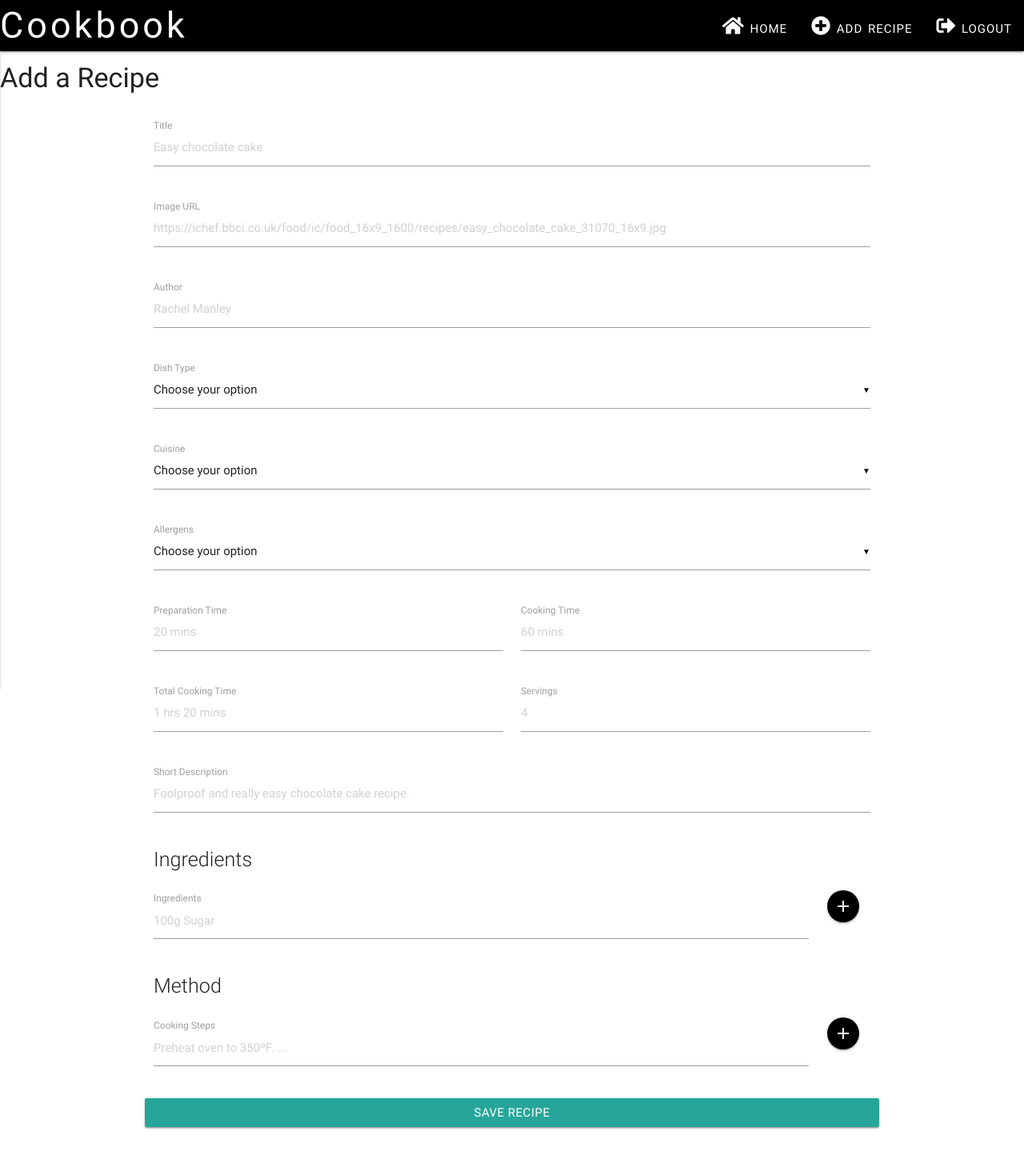
After one commit to pramcistudent/cookbook-project3, a Flask app: page /add_recipe in a window 1280 px wide. The commit adds this page. Shown: the whole page at 80% size. Run offline with Flask 2, Linux system fonts and the light colour scheme; some libraries are stand-ins or nearby versions.

Commit message:
Added addrecipe.html page

```diff
--- a/app.py
+++ b/app.py
@@ -9,10 +9,14 @@ app.config["MONGO_URI"] = os.environ.get("MONGO_URI", 'mongodb://localhost')
 mongo = PyMongo(app)
 
 @app.route('/')
-@app.route('/get_recipes')
-def get_recipes():
+@app.route('/all_recipes')
+def all_recipes():
     return render_template("index.html",
     dishes=mongo.db.dishes.find())
+
+@app.route('/add_recipe')
+def add_recipe():
+    return render_template("addrecipe.html")
 
 if __name__ == '__main__':
     app.run(host=os.environ.get('IP'),
--- /dev/null
+++ b/templates/addrecipe.html
@@ -0,0 +1,122 @@
+{% extends 'base.html' %}
+{% block content %}
+<h4 class="heading">Add a Recipe</h4>
+<div class="container">
+    <div class="row">
+        <form action="" method="POST" class="col s12">
+            <div class="row">
+                <div class="input-field col s12">
+                <input placeholder="Easy chocolate cake" id="title" type="text" class="validate">
+                <label for="title">Title</label>
+                </div>
+            </div>
+            <div class="row">
+                <div class="input-field col s12">
+                <input placeholder="https://ichef.bbci.co.uk/food/ic/food_16x9_1600/recipes/easy_chocolate_cake_31070_16x9.jpg" id="image_url" type="text" class="validate">
+                <label for="image_url">Image URL</label>
+                </div>
+            </div>
+            <div class="row">
+                <div class="input-field col s12">
+                <input placeholder="Rachel Manley" id="author" type="text" class="validate">
+                <label for="author">Author</label>
+                </div>
+            </div>
+            <div class="row">
+                <div class="input-field col s12">
+                    <select>
+                        <option value="" disabled selected>Choose your option</option>
+                        <option value="1">Soup</option>
+                        <option value="2">Dessert</option>
+                        <option value="3">Sandwiches</option>
+                        <option value="4">Salad</option>
+                    </select>
+                    <label>Dish Type</label>
+                </div>
+            </div>
+            <div class="row">
+                <div class="input-field col s12">
+                    <select>
+                        <option value="" disabled selected>Choose your option</option>
+                        <option value="1">English</option>
+                        <option value="2">Chinese</option>
+                        <option value="3">Thai</option>
+                        <option value="4">Italian</option>
+                    </select>
+                    <label>Cuisine</label>
+                </div>
+            </div>
+            <div class="row">
+                <div class="input-field col s12">
+                    <select>
+                        <option value="" disabled selected>Choose your option</option>
+                        <option value="1">Milk</option>
+                        <option value="2">Eggs</option>
+                        <option value="3">Peanuts</option>
+                        <option value="4">Fish</option>
+                    </select>
+                    <label>Allergens</label>
+                </div>
+            </div>
+            <div class="row">
+                <div class="input-field col s6">
+                <input placeholder="20 mins" id="prep_time" type="text" class="validate">
+                <label for="prep_time">Preparation Time</label>
+                </div>
+                <div class="input-field col s6">
+                <input placeholder="60 mins" id="cook_time" type="text" class="validate">
+                <label for="cook_time">Cooking Time</label>
+                </div>
+            </div>
+            <div class="row">
+                <div class="input-field col s6">
+                <input placeholder="1 hrs 20 mins" id="total_time" type="text" class="validate">
+                <label for="total_time">Total Cooking Time</label>
+                </div>
+                <div class="input-field col s6">
+                <input placeholder="4" id="servings" type="text" class="validate">
+                <label for="servings">Servings</label>
+                </div>
+            </div>
+            <div class="row">
+                <div class="input-field col s12">
+                <input placeholder="Foolproof and really easy chocolate cake recipe." id="short_desc" type="text" class="validate">
+                <label for="short_desc">Short Description</label>
+                </div>
+            </div>
+            <div class="row">
+                <div class="col s12 flow-text">Ingredients</div>
+            </div>
+            <div id="ingredients">
+                <div class="row">
+                    <div class="input-field col s10 m11">
+                        <input placeholder="100g Sugar" id="ingredient" type="text" class="validate">
+                        <label for="ingredient">Ingredients</label>
+                    </div>
+                    <div class="col s2 m1">
+                        <a class="btn-floating btn waves-effect waves-light black" id="add_ingredient"><i class="material-icons">add</i></a>
+                    </div>
+                </div>
+            </div>
+            <div class="row">
+                <div class="col s12 flow-text">Method</div>
+            </div>
+            <div id="steps">
+                <div class="row">
+                    <div class="input-field col s10 m11">
+                        <input placeholder="Preheat oven to 350ºF. ..." id="step" type="text" class="validate">
+                        <label for="step">Cooking Steps</label>
+                    </div>
+                    <div class="col s2 m1">
+                        <a class="btn-floating btn waves-effect waves-light black" id="add_step"><i class="material-icons">add</i></a>
+                    </div>
+                </div>
+            </div>
+            <div class="row">
+                <button class="col s12 btn waves-effect waves-light" type="submit" name="action">Save Recipe</button>
+            </div>
+        </form>
+    </div>
+</div>
+
+{% endblock %}
--- a/templates/base.html
+++ b/templates/base.html
@@ -39,8 +39,41 @@
     <script>
         $(document).ready(function(){
             $(".button-collapse").sideNav();
+            $('select').material_select();
+
+            var delete_icon = '<i class="material-icons">delete</i></a></div></div>';
+            var ingredient_field = '<div class="row new-ingredient"> <div class="input-field col s11">' +
+                    '<input placeholder="50g butter" type="text" class="validate">' +
+                    '<label>Ingredient(s)</label></div>' +
+                    '<div class="col s1"><a class="btn-floating btn waves-effect waves-light grey" id="delete_ingredient">' +
+                    delete_icon;
+
+            var step_field = '<div class="row new-step"> <div class="input-field col s11">' +
+                    '<input placeholder="In a medium bowl.." type="text" class="validate">' +
+                    '<label>Step(s)</label></div>' +
+                    '<div class="col s1"><a class="btn-floating btn waves-effect waves-light grey" id="delete_step">' +
+                    delete_icon;
+
+            // add and remove ingredient
+            $("#add_ingredient").click(function() {
+                event.preventDefault();
+                $("#ingredients").append(ingredient_field);
+                Materialize.updateTextFields();
+            });
+            $("body").on("click","#delete_ingredient", function() {
+                $(this).parents(".new-ingredient").remove();
+            });
+
+            // add and remove step
+            $("#add_step").click(function() {
+                event.preventDefault();
+                $("#steps").append(step_field);
+                Materialize.updateTextFields();
+            });
+            $("body").on("click","#delete_step", function() {
+                $(this).parents(".new-step").remove();
+            });
         });
     </script>
-
 </body>
 </html>
```
